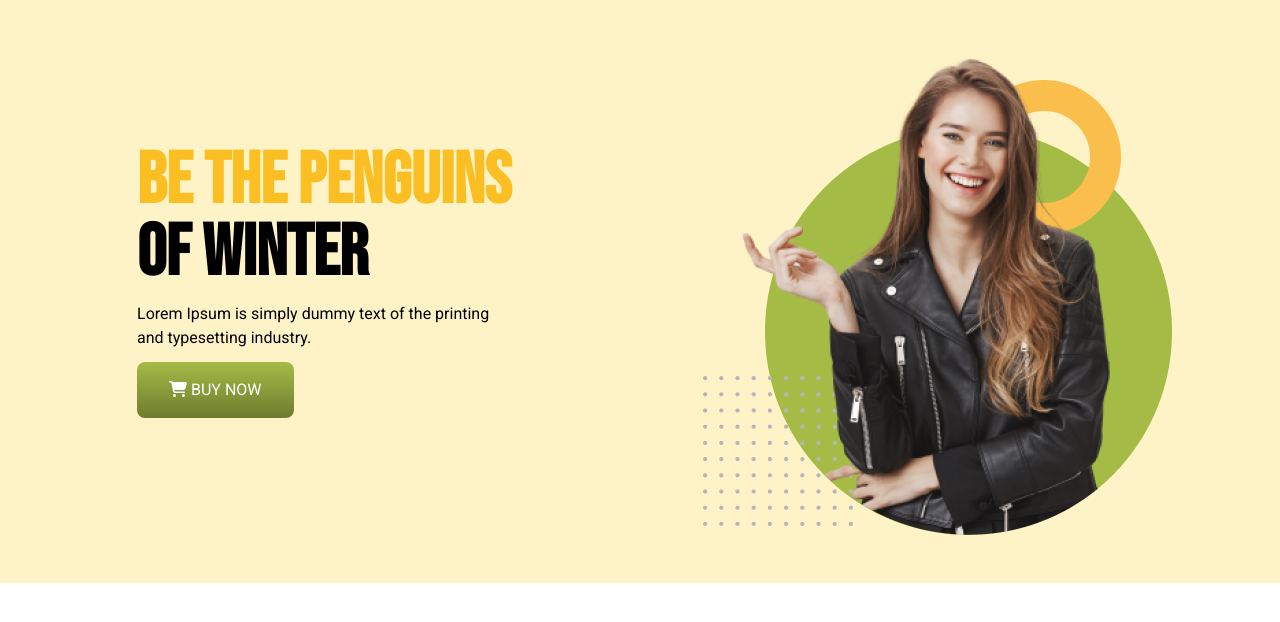
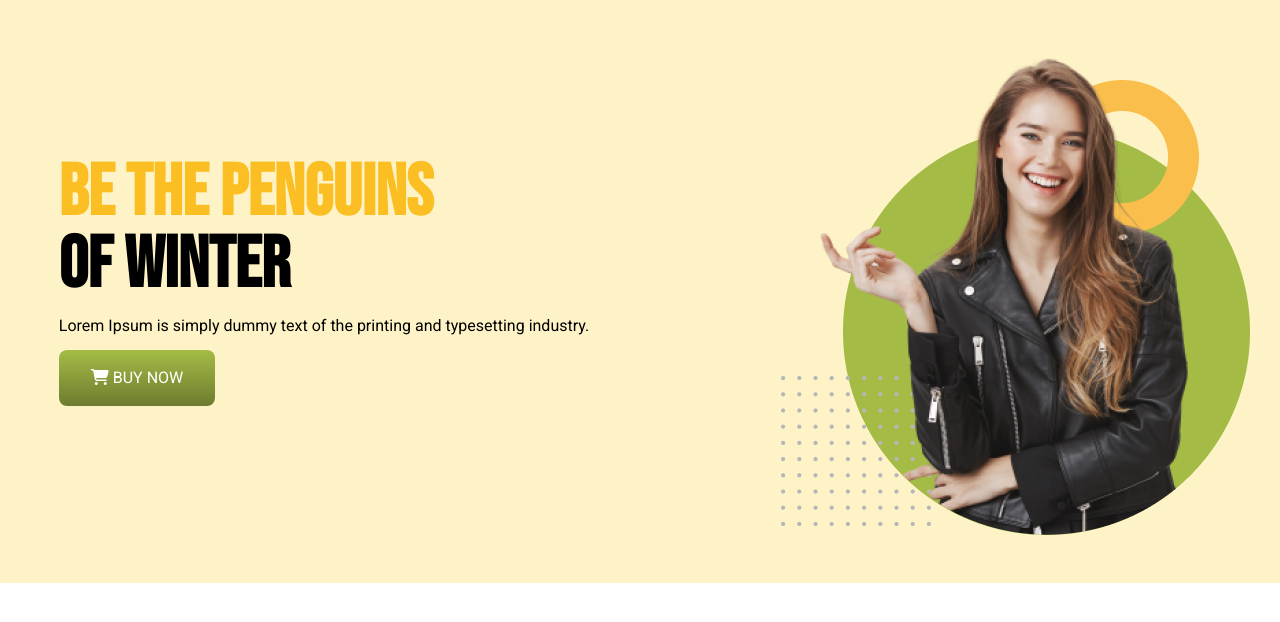
Before and after one commit to shafiqulislamsagor/penguin-fashion, a website: page index.html in a window 1280 px wide. Drawn offline with Linux system fonts and the light colour scheme.

Commit message:
header part some issue'

```diff
--- a/index.html
+++ b/index.html
@@ -29,7 +29,7 @@
                     <span class="text-amber-400 ">Be the Penguins </span>
                     <br>
                     of Winter</h2>
-                    <p class="font-roboto">Lorem Ipsum is simply dummy text of the printing<br> and typesetting industry.</p>
+                    <p class="font-roboto">Lorem Ipsum is simply dummy text of the printing and typesetting industry.</p>
                     <button class="py-4 px-8 font-roboto text-white uppercase bg-gradient-to-b from-[#A4BC46] to-[#6D7C2F] rounded-lg"><i class="fa-solid fa-cart-shopping"></i> BUY NOW</button>
             </div>
             <div>
```
